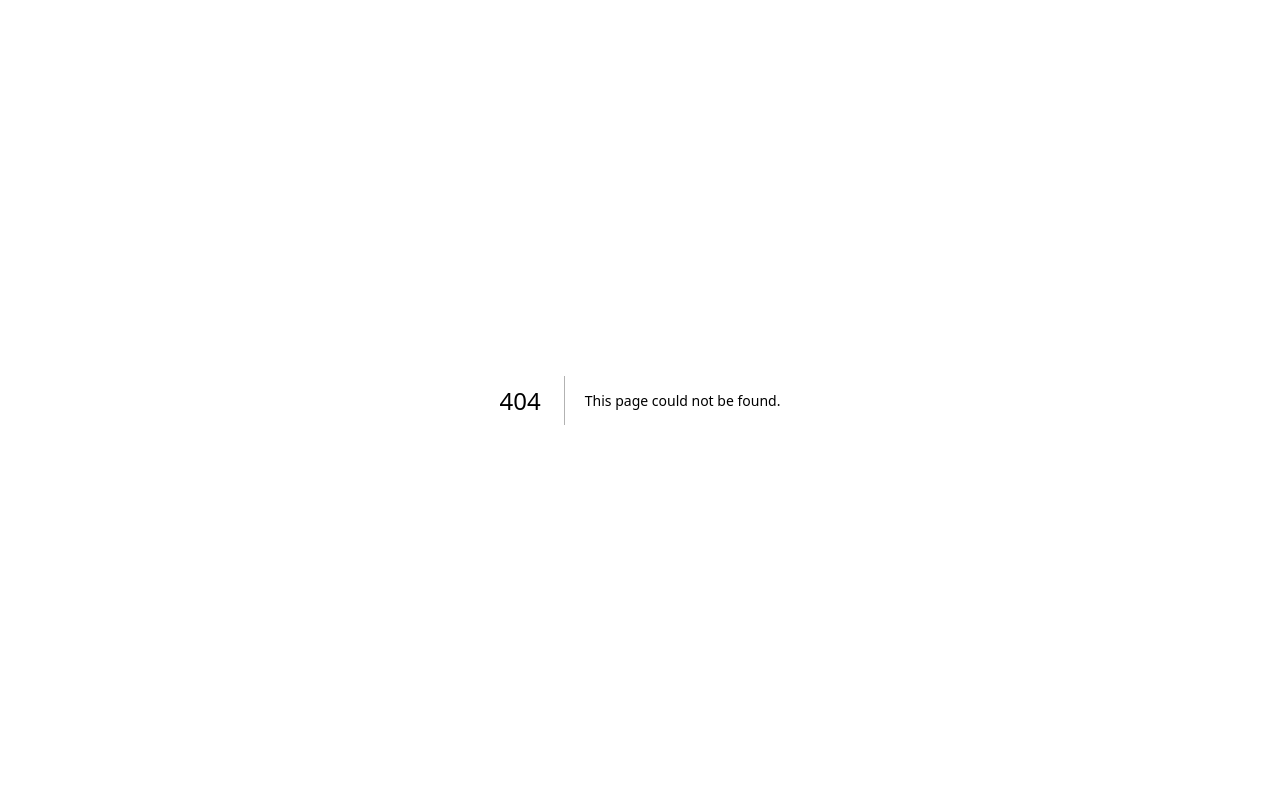
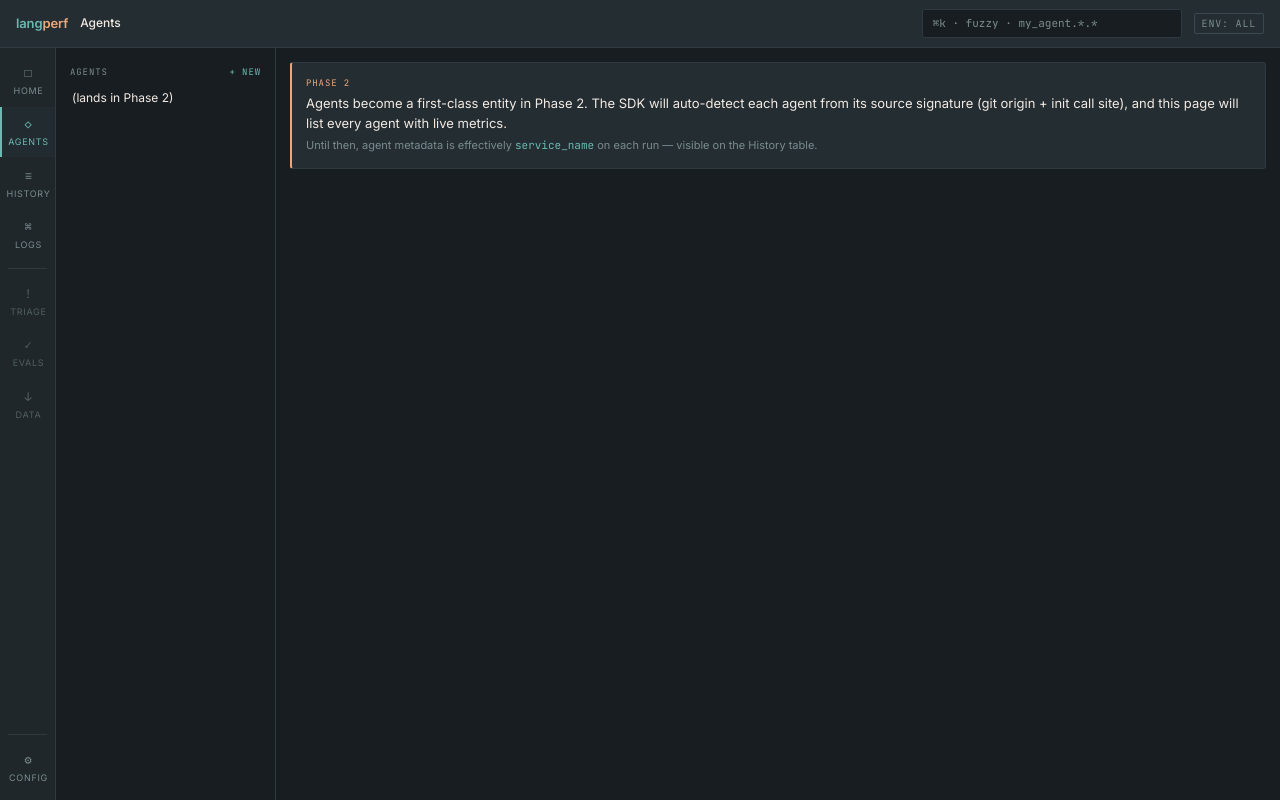
Before and after one commit to AetherSolace-Systems/LangPerf, a Next.js app in the folder web/: page /agents in a window 1280 px wide. Before the commit this address had no page. Built offline with nearby package versions, Linux system fonts and the light colour scheme.

Commit message:
web: /agents index placeholder (Phase 2 fills it)

```diff
--- /dev/null
+++ b/web/app/agents/page.tsx
@@ -0,0 +1,37 @@
+import { AppShell } from "@/components/shell/app-shell";
+import { ContextSidebar, CtxHeader, CtxItem } from "@/components/shell/context-sidebar";
+import { Chip } from "@/components/ui/chip";
+
+export default function AgentsIndex() {
+  const sidebar = (
+    <ContextSidebar>
+      <CtxHeader action="+ new">Agents</CtxHeader>
+      <CtxItem>(lands in Phase 2)</CtxItem>
+    </ContextSidebar>
+  );
+
+  return (
+    <AppShell
+      topBar={{
+        breadcrumb: <span className="font-medium text-warm-fog">Agents</span>,
+        right: <Chip>env: all</Chip>,
+      }}
+      contextSidebar={sidebar}
+    >
+      <div className="border border-[color:var(--border)] border-l-2 border-l-peach-neon rounded-[3px] bg-[color:var(--surface)] p-[14px]">
+        <div className="font-mono text-[9px] text-peach-neon uppercase tracking-[0.1em] mb-[4px]">
+          phase 2
+        </div>
+        <div className="text-[13px] text-warm-fog mb-[4px]">
+          Agents become a first-class entity in Phase 2. The SDK will auto-detect each
+          agent from its source signature (git origin + init call site), and this page
+          will list every agent with live metrics.
+        </div>
+        <div className="text-[11px] text-patina leading-[1.5]">
+          Until then, agent metadata is effectively <code className="font-mono text-aether-teal">service_name</code> on
+          each run — visible on the History table.
+        </div>
+      </div>
+    </AppShell>
+  );
+}
```
